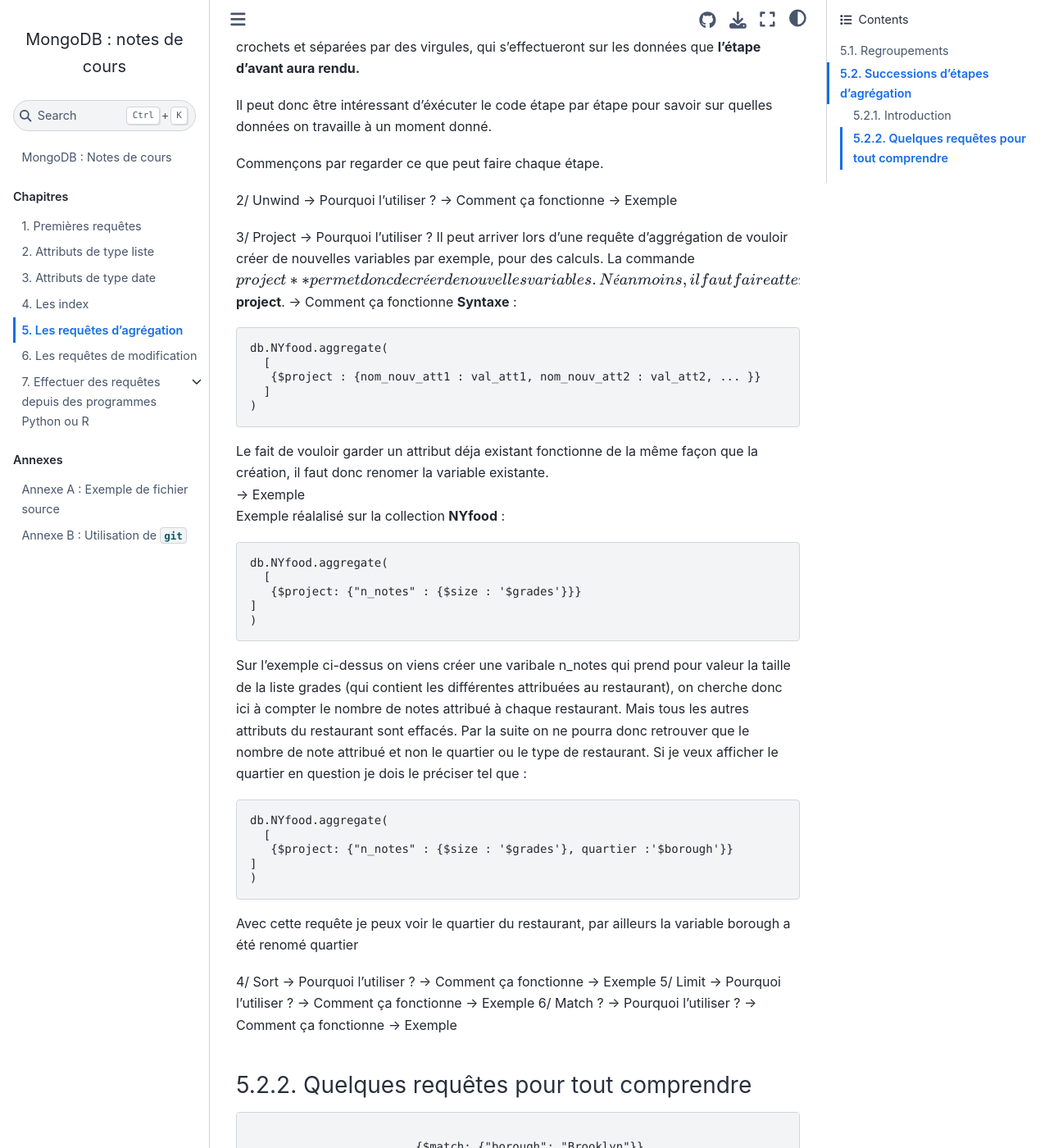
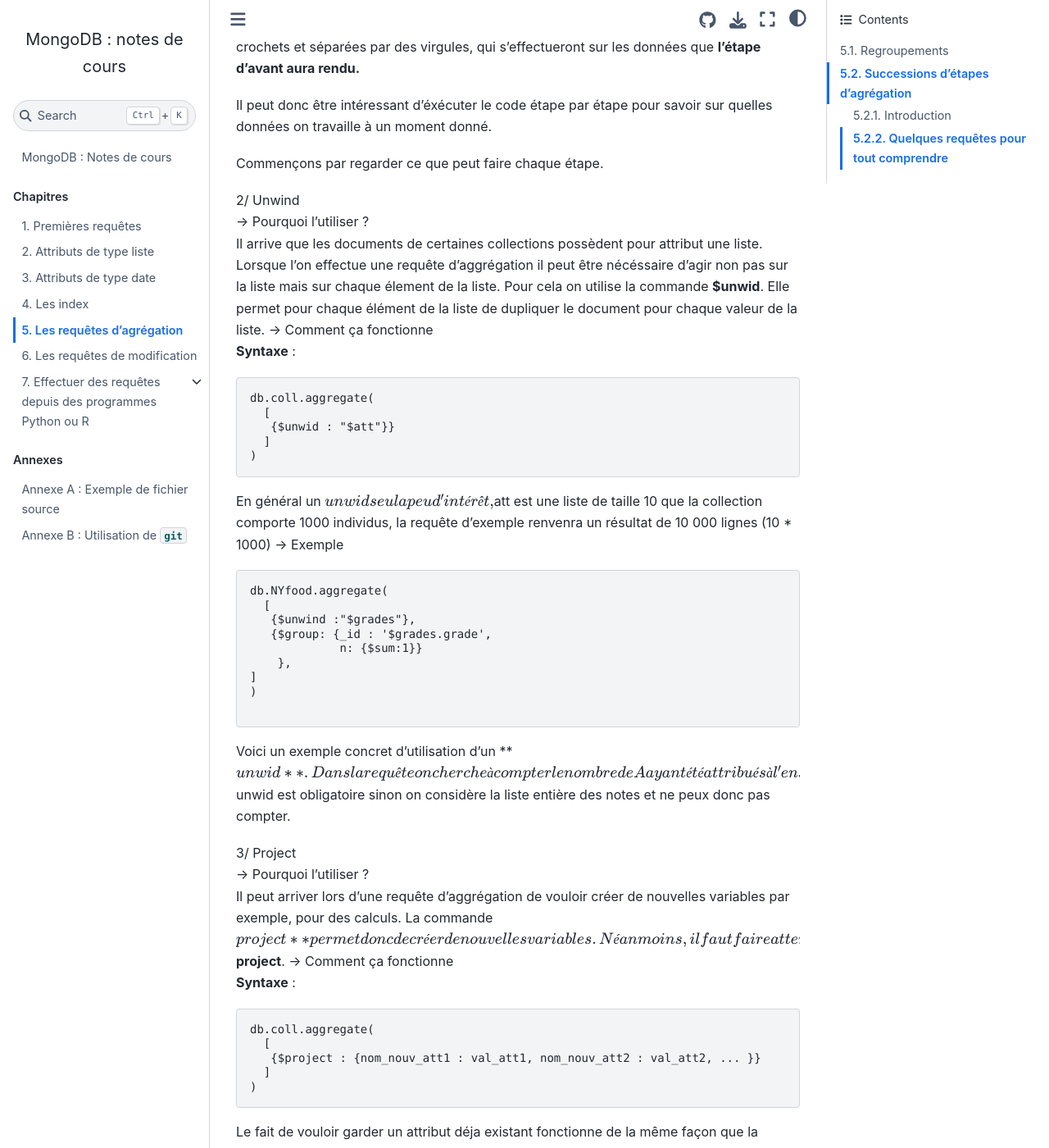
Before and after one commit to rtavenar/mongo_book, a Jupyter Book: the page built from content/05_agreg.md, in a window 1280 px wide and 1400 px high, scrolled down 904 px. Shown: the whole window at 82% size. Built offline with Jupyter Book 1.0.4 settings and Sphinx 7.4.7 and the Sphinx Book theme 1.1.4, drawn with Linux system fonts in a browser that asks for light colours; some of the changed text lies outside the part shown.

Commit message:
Parti $unwid
v1 de la partie $unwid + v1.1 de la parti $project

````diff
--- a/content/05_agreg.md
+++ b/content/05_agreg.md
@@ -48,8 +48,31 @@ Commençons par regarder ce que peut faire chaque étape.
 
 2/ Unwind
 -> Pourquoi l'utiliser ?
+Il arrive que les documents de certaines collections possèdent pour attribut une liste. Lorsque l'on effectue une requête d'aggrégation il peut être nécéssaire d'agir non pas sur la liste mais sur chaque élement de la liste. Pour cela on utilise la commande **$unwid**. Elle permet pour chaque élément de la liste de dupliquer le document  pour chaque valeur de la liste.
 -> Comment ça fonctionne
+**Syntaxe** :
+```
+db.coll.aggregate(
+  [
+   {$unwid : "$att"}}
+  ]
+)
+```
+En général un $unwid seul a peu d'intérêt, $att est une liste de taille 10 que la collection comporte 1000 individus, la requête d'exemple renvenra un résultat de 10 000 lignes (10 * 1000)
 -> Exemple
+```
+db.NYfood.aggregate(
+  [
+   {$unwind :"$grades"},
+   {$group: {_id : '$grades.grade',
+             n: {$sum:1}}
+    },
+]
+)
+
+```
+Voici un exemple concret d'utilisation d'un **$unwid**. Dans la requête on cherche à compter le nombre de A ayant été attribués à l'ensemble des restaurants de la collection, puis le nombre de B, C ....
+Pour que cette requête fonction le $unwid est obligatoire sinon on considère la liste entière des notes et ne peux donc pas compter.
 
 3/ Project
 -> Pourquoi l'utiliser ?
@@ -57,7 +80,7 @@ Il peut arriver lors d'une requête d'aggrégation de vouloir créer de nouvelle
 -> Comment ça fonctionne
 **Syntaxe** :
 ```
-db.NYfood.aggregate(
+db.coll.aggregate(
   [
    {$project : {nom_nouv_att1 : val_att1, nom_nouv_att2 : val_att2, ... }}
   ]
@@ -84,7 +107,14 @@ db.NYfood.aggregate(
 )
 ```
 
-Avec cette requête je peux voir le quartier du restaurant, par ailleurs la variable borough a été renomé quartier
+Avec cette requête je peux voir le quartier du restaurant, par ailleurs la variable borough a été renomé quartier. Je peux également conserver cette variable sans la renomer avec cette syntaxe.
+```
+db.NYfood.aggregate(
+  [
+   {$project: {"n_notes" : {$size : '$grades'}, borough : 1}}
+]
+)
+```
 
 4/ Sort
 -> Pourquoi l'utiliser ?
````
